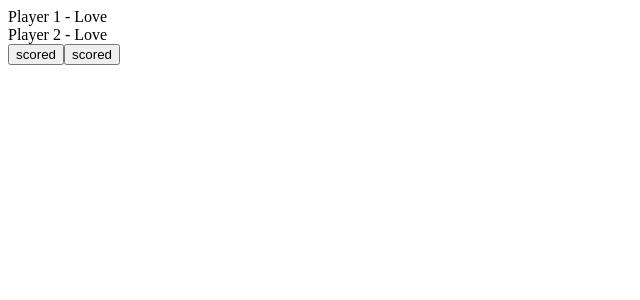
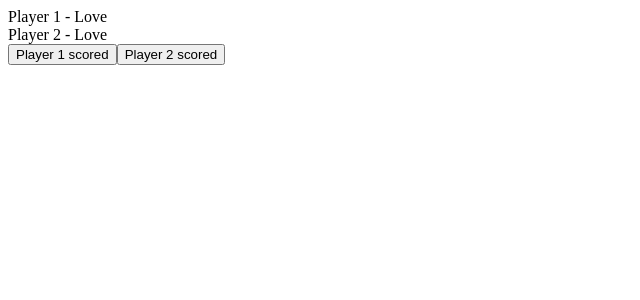
Before and after one commit to NULL-OPERATOR/tennis-scores, a React app: page / in a window 1280 px wide. Shown: the top 300 px of the page, without its empty margins (0-640 px from the left). Built offline with nearby package versions, Linux system fonts and the light colour scheme.

Commit message:
add player name to score buttons

```diff
--- a/src/containers/AddScoreList.js
+++ b/src/containers/AddScoreList.js
@@ -10,6 +10,7 @@ const AddScoreList = ({ players, winner, increaseScore }) => (
       <AddScore
         key={player.id}
         winner={winner}
+        playerName={player.name}
         onClick={() => increaseScore(player.id)} />
     )}
   </div>
```
